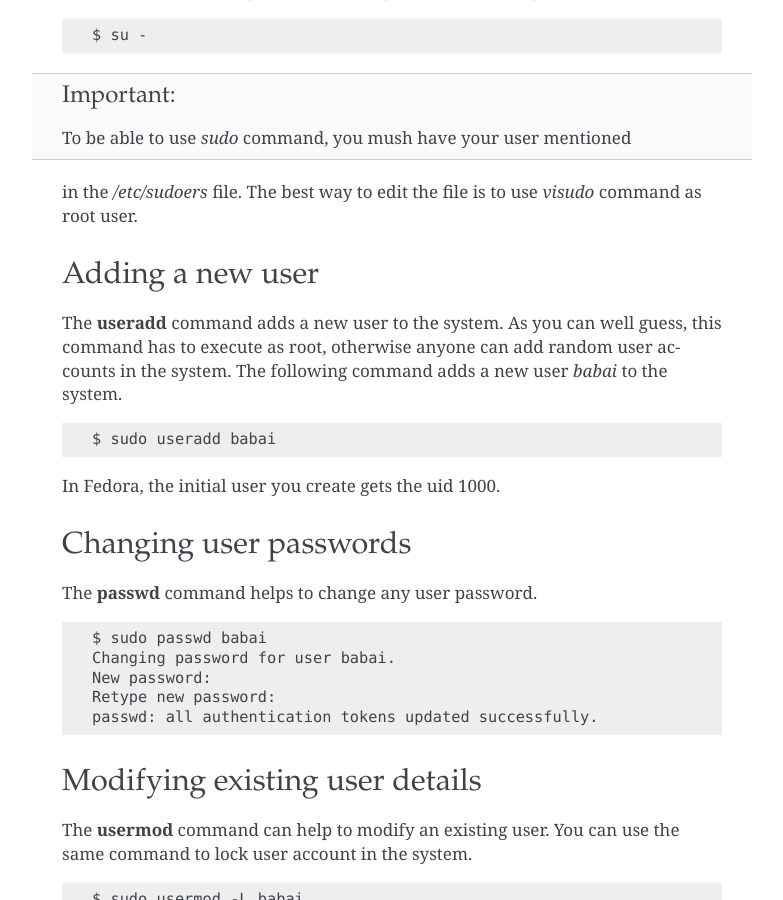
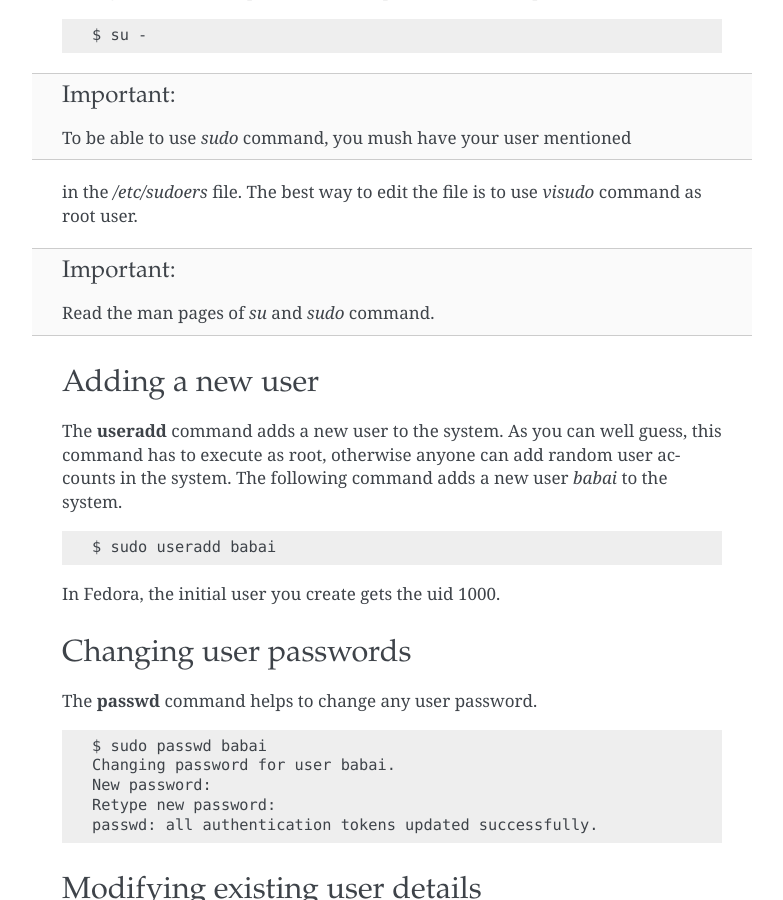
Before and after one commit to kushaldas/lym, a Sphinx documentation site: the page built from docs/users.rst, in a window 1280 px wide and 900 px high, scrolled down 2582 px. Shown: the whole window, without its empty margins (358-1141 px from the left). Built offline with Sphinx 7.4.7, drawn with Linux system fonts in a browser that asks for light colours; a script that is not in the unit is left out.

Commit message:
some important notes

```diff
--- a/docs/users.rst
+++ b/docs/users.rst
@@ -145,6 +145,9 @@ in the `/etc/sudoers` file. The best way to edit the file is to use *visudo* com
 as root user.
 
 
+.. important:: Read the man pages of `su` and `sudo` command.
+
+
 .. index:: useradd
 
 Adding a new user
```
